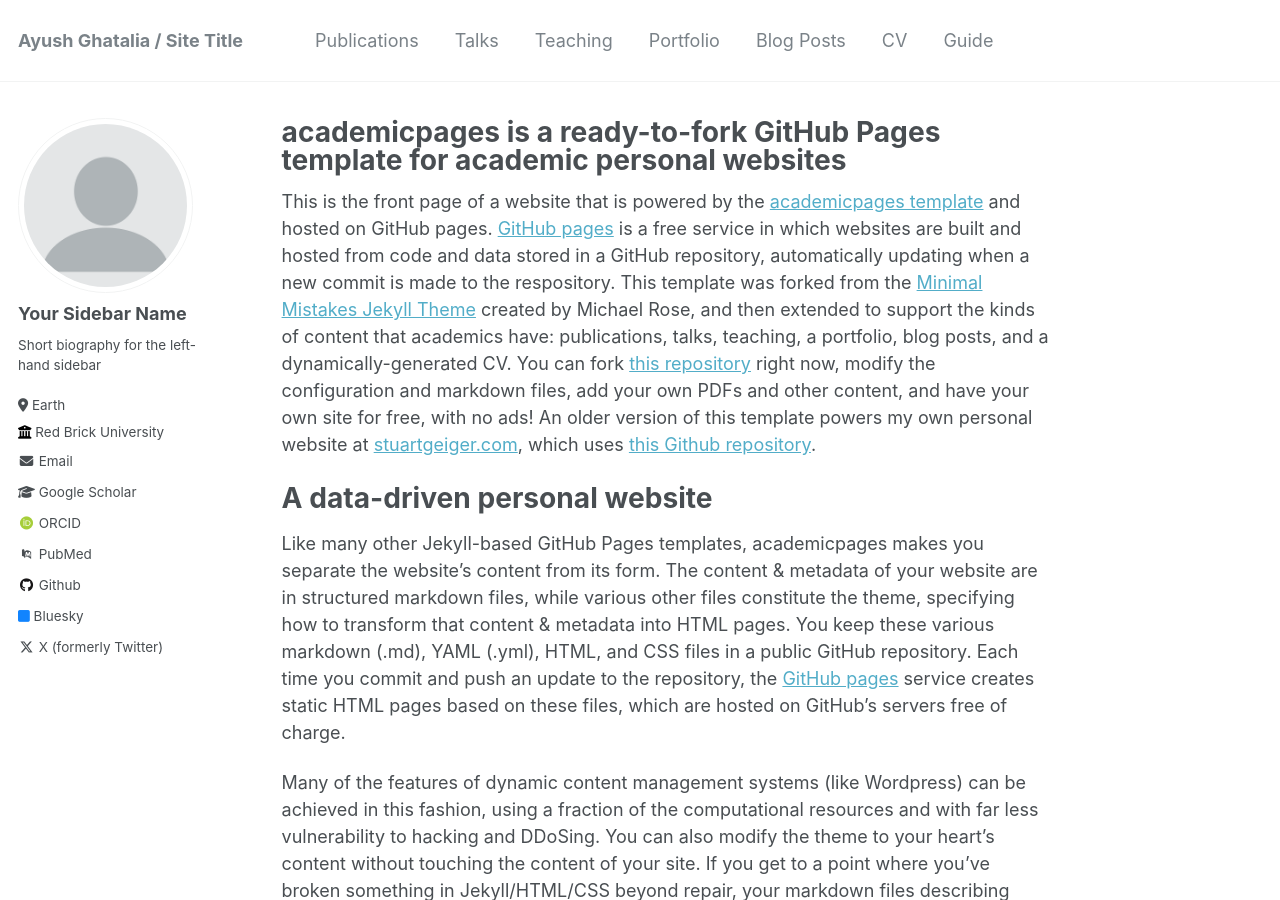
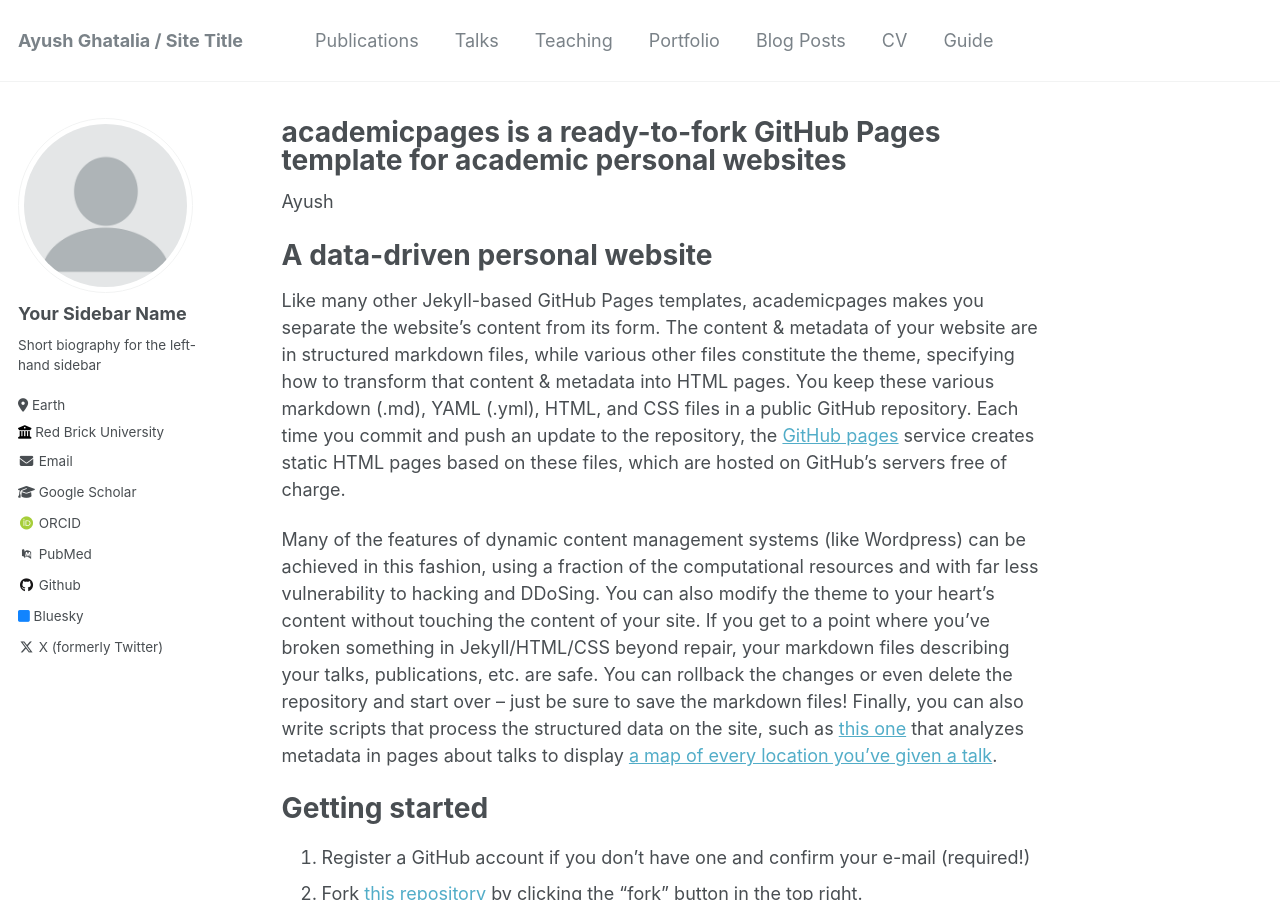
Before and after one commit to ayushghatalia/ayushghatalia.github.io, a Jekyll site: the page built from _pages/about.md, in a window 1280 px wide and 900 px high. Built offline with Jekyll 4.4.1, drawn with Linux system fonts in a browser that asks for light colours; some web fonts are replaced.

Commit message:
Update about.md

```diff
--- a/_pages/about.md
+++ b/_pages/about.md
@@ -7,7 +7,7 @@ redirect_from:
   - /about.html
 ---
 
-This is the front page of a website that is powered by the [academicpages template](https://github.com/academicpages/academicpages.github.io) and hosted on GitHub pages. [GitHub pages](https://pages.github.com) is a free service in which websites are built and hosted from code and data stored in a GitHub repository, automatically updating when a new commit is made to the respository. This template was forked from the [Minimal Mistakes Jekyll Theme](https://mmistakes.github.io/minimal-mistakes/) created by Michael Rose, and then extended to support the kinds of content that academics have: publications, talks, teaching, a portfolio, blog posts, and a dynamically-generated CV. You can fork [this repository](https://github.com/academicpages/academicpages.github.io) right now, modify the configuration and markdown files, add your own PDFs and other content, and have your own site for free, with no ads! An older version of this template powers my own personal website at [stuartgeiger.com](http://stuartgeiger.com), which uses [this Github repository](https://github.com/staeiou/staeiou.github.io).
+Ayush
 
 A data-driven personal website
 ======
```
